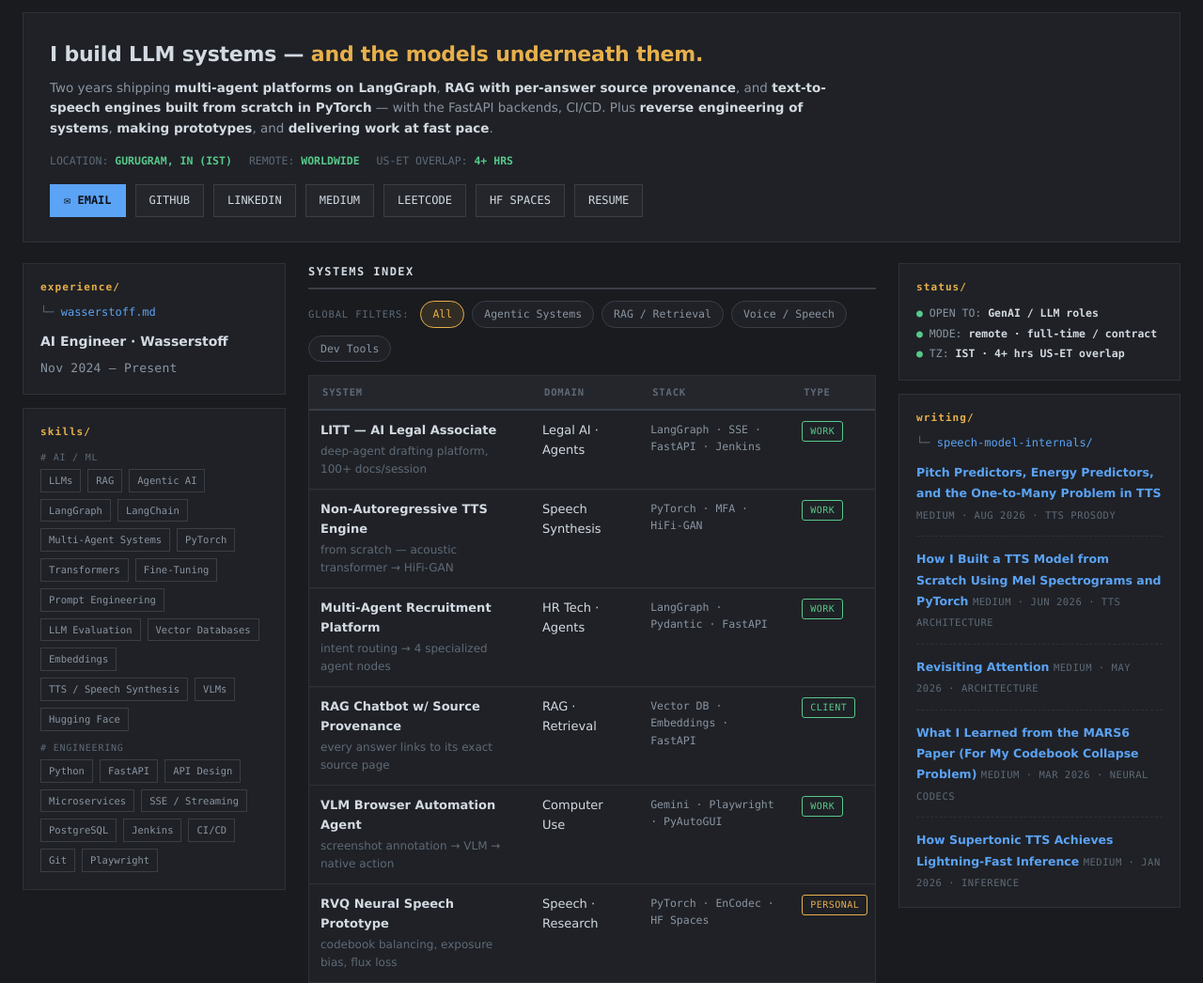
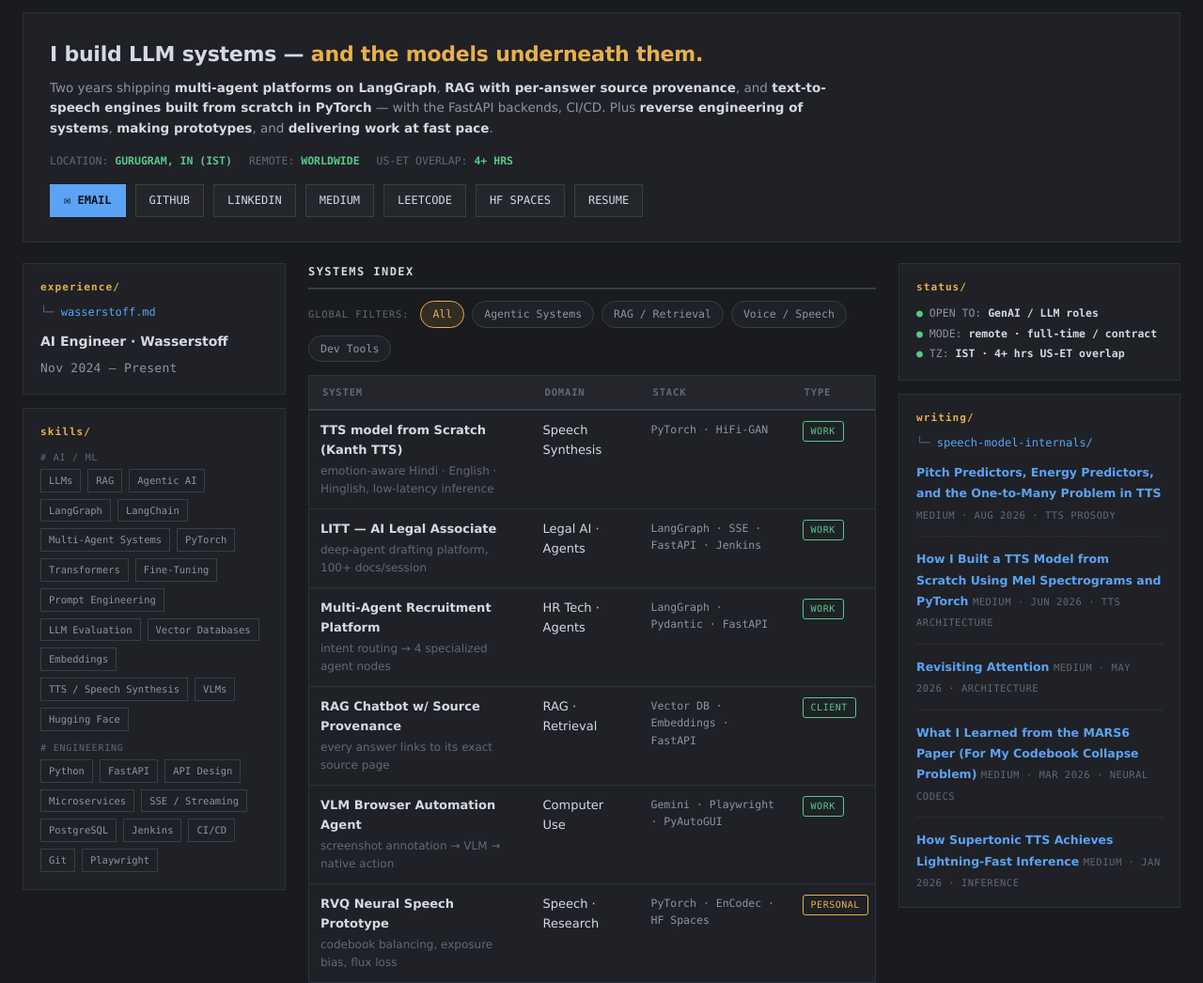
Before and after one commit to 1lakshay/Portfolio, a plain HTML site: page index.html in a window 1280 px wide. Shown: the part 54-1100 px from the top of the page at 94% size. Drawn offline with Linux system fonts and the light colour scheme.

Commit message:
Update TTS entry to Kanth TTS and move it to top of systems index
Co-Authored-By: Claude Sonnet 5.5 <noreply@anthropic.com>

```diff
--- a/index.html
+++ b/index.html
@@ -306,6 +306,20 @@
         <tr><th>System</th><th>Domain</th><th>Stack</th><th>Type</th></tr>
       </thead>
       <tbody>
+        <tr class="sys" data-cat="voice">
+          <td><div class="name">TTS model from Scratch (Kanth TTS)</div><div class="sub">emotion-aware Hindi · English · Hinglish, low-latency inference</div></td>
+          <td>Speech Synthesis</td>
+          <td class="stack">PyTorch · HiFi-GAN</td>
+          <td><span class="badge prod">WORK</span></td>
+        </tr>
+        <tr class="drawer" data-cat="voice"><td colspan="4"><div class="dw"><div class="dw-in">
+          <div class="role">Wasserstoff · PyTorch · Speech</div>
+          <p>Kanth TTS, a 75.6M-parameter, multilingual, emotion-aware TTS system supporting Hindi, English, and Hinglish, developed from scratch without relying on pretrained acoustic models. Features a custom non-autoregressive acoustic transformer architecture followed by HiFi-GAN neural vocoding.</p>
+          <p>Addressed key challenges in speech synthesis, including the one-to-many problem, phoneme–duration alignment, token–duration mismatches, and stable duration modelling.</p>
+          <p>Engineered model compression and inference optimization for efficient CPU deployment using INT8 quantization, reducing the model footprint from ~302 MB to ~109 MB, with approximately 83% of weights running in true INT8, while maintaining perceptually unchanged audio quality.</p>
+          <div class="dlinks"><a href="https://huggingface.co/spaces/Lakshay1201/next-iteration-of-mel-spect-tts" target="_blank" rel="noopener">→ Try it out Here</a></div>
+        </div></div></td></tr>
+
         <tr class="sys" data-cat="agents rag">
           <td><div class="name">LITT — AI Legal Associate</div><div class="sub">deep-agent drafting platform, 100+ docs/session</div></td>
           <td>Legal AI · Agents</td>
@@ -319,18 +333,6 @@
             <li>Designed a <b>hybrid virtual filesystem backed by a database</b>, letting agents operate across <b>100+ documents per session</b> without context overflow.</li>
             <li>Multi-turn drafting workflows with automated deployment via <b>Jenkins CI/CD</b>.</li>
           </ul>
-        </div></div></td></tr>
-
-        <tr class="sys" data-cat="voice">
-          <td><div class="name">Non-Autoregressive TTS Engine</div><div class="sub">from scratch — acoustic transformer → HiFi-GAN</div></td>
-          <td>Speech Synthesis</td>
-          <td class="stack">PyTorch · MFA · HiFi-GAN</td>
-          <td><span class="badge prod">WORK</span></td>
-        </tr>
-        <tr class="drawer" data-cat="voice"><td colspan="4"><div class="dw"><div class="dw-in">
-          <div class="role">Wasserstoff · PyTorch · Speech</div>
-          <p>A complete mel-spectrogram TTS system with no pretrained shortcuts: custom acoustic transformer (encoder–decoder, duration predictor, length regulator), Montreal Forced Aligner preprocessing for phoneme–duration alignment, seconds-to-mel-frame conversion, token–duration mismatch resolution, and HiFi-GAN vocoding.</p>
-          <div class="dlinks"><a href="https://huggingface.co/spaces/Lakshay1201/mel-spectrogram-tts-from-scratch" target="_blank" rel="noopener">→ demo on HF Spaces</a></div>
         </div></div></td></tr>
 
         <tr class="sys" data-cat="agents">
```
